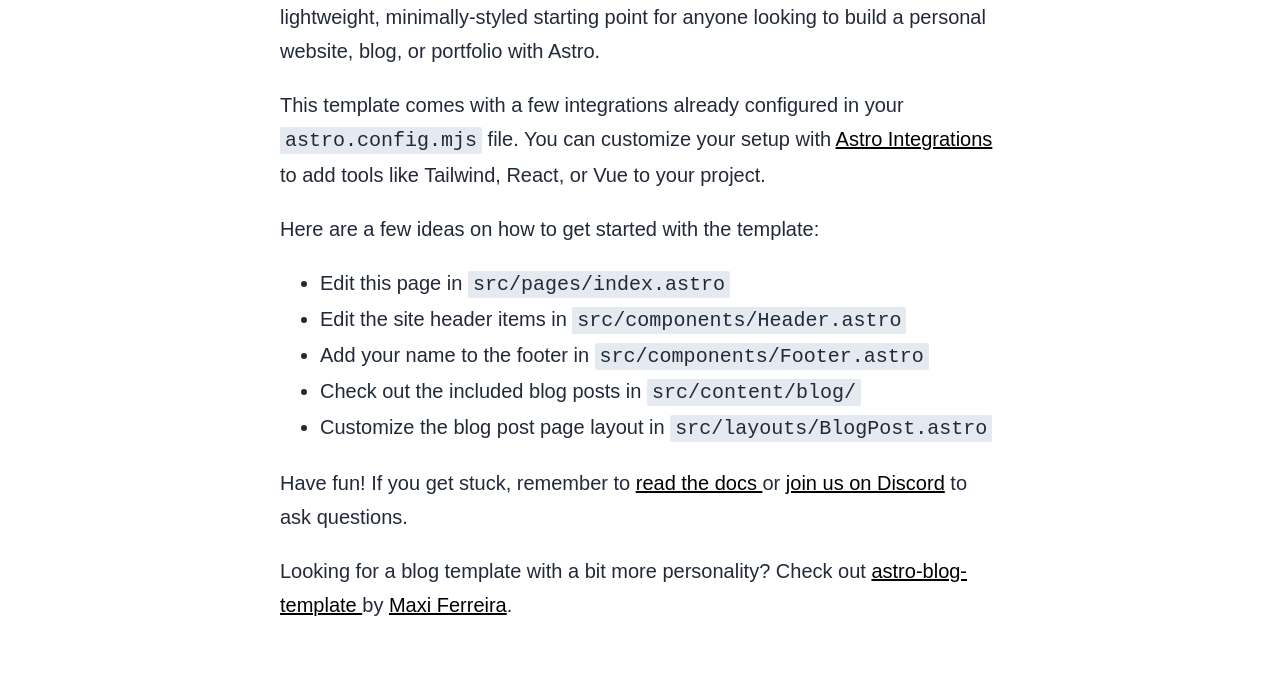
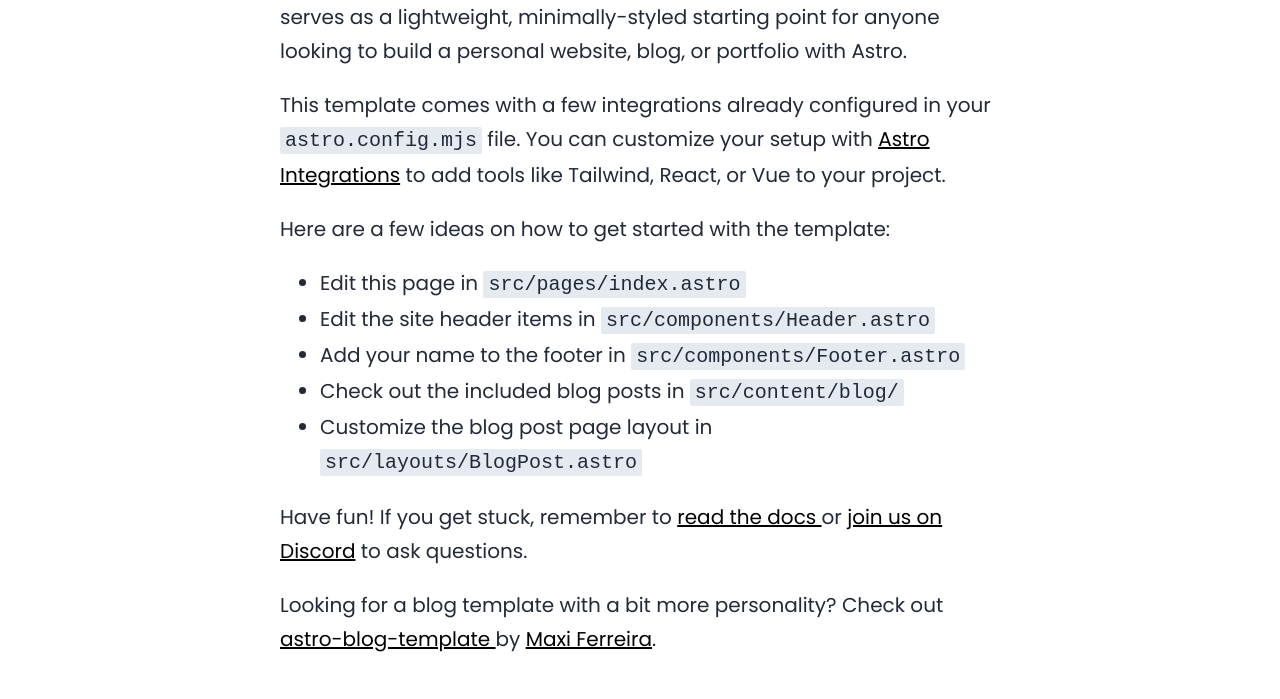
Before and after one commit to jonathangomz/karlavega, an Astro site: page / in a window 1280 px wide. Shown: the part 265-964 px from the top of the page. Built offline with nearby package versions, Linux system fonts and the light colour scheme; Astro itself is replaced by a stand-in of ours.

Commit message:
Add more font weights

```diff
--- a/src/styles/global.css
+++ b/src/styles/global.css
@@ -17,14 +17,39 @@
 }
 @font-face {
 	font-family: 'Poppins';
-	src: url('/fonts/Poppins/Poppins-Regular.ttf') format('ttf');
+	src: url('/fonts/Poppins/Poppins-Thin.ttf');
+	font-weight: 100;
+	font-display: swap;
+}
+@font-face {
+	font-family: 'Poppins';
+	src: url('/fonts/Poppins/Poppins-ExtraLight.ttf');
+	font-weight: 200;
+	font-display: swap;
+}
+@font-face {
+	font-family: 'Poppins';
+	src: url('/fonts/Poppins/Poppins-Light.ttf');
+	font-weight: 300;
+	font-display: swap;
+}
+@font-face {
+	font-family: 'Poppins';
+	src: url('/fonts/Poppins/Poppins-Regular.ttf');
 	font-weight: 400;
 	font-style: normal;
 	font-display: swap;
 }
 @font-face {
 	font-family: 'Poppins';
-	src: url('/fonts/Poppins/Poppins-Bold.ttf') format('ttf');
+	src: url('/fonts/Poppins/Poppins-Medium.ttf');
+	font-weight: 500;
+	font-style: medium;
+	font-display: swap;
+}
+@font-face {
+	font-family: 'Poppins';
+	src: url('/fonts/Poppins/Poppins-Bold.ttf');
 	font-weight: 700;
 	font-style: normal;
 	font-display: swap;
```
